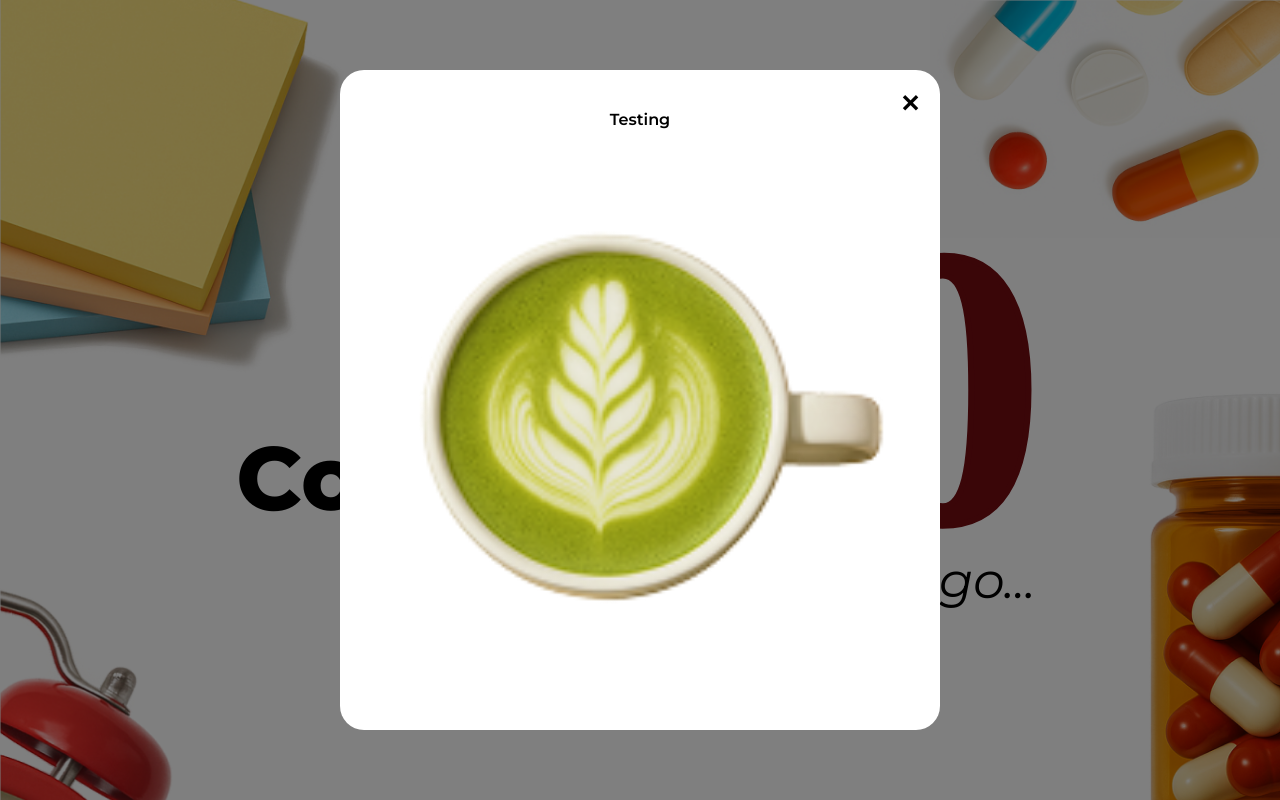
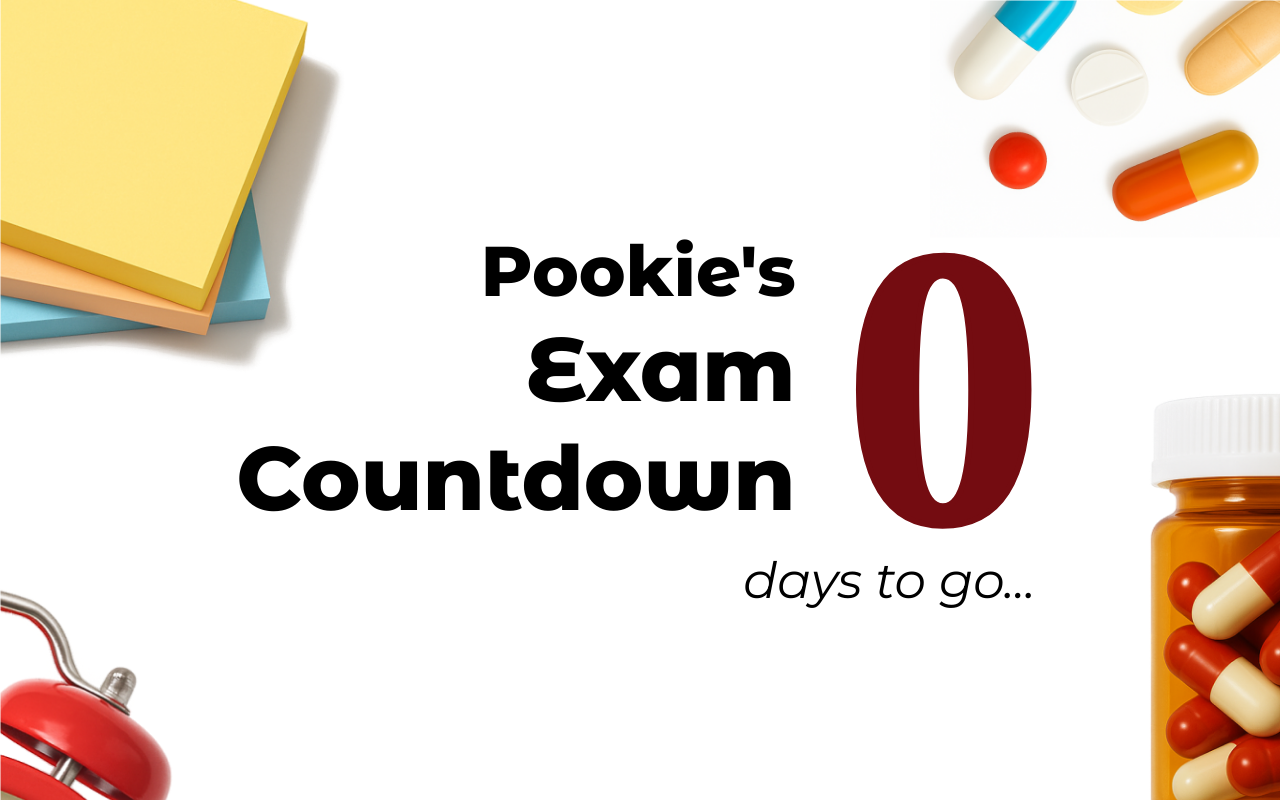
Before and after one commit to cherryliu27/exam-countdown, a React (Vite) app: page / in a window 1280 px wide. Shown: the top 800 px of the page. Built offline with nearby package versions, Linux system fonts and the light colour scheme; a web font is replaced by a local one.

Commit message:
added audio

```diff
--- a/src/assets/components/Calendar.jsx
+++ b/src/assets/components/Calendar.jsx
@@ -12,10 +12,10 @@ import { useState } from "react";
 
 export default function Calendar() {
   const [prizes, setPrizes] = useState(Prizes);
-  const [isModalOpen, setIsModalOpen] = useState(true);
+  const [isModalOpen, setIsModalOpen] = useState(false);
   const [modalContent, setModalContent] = useState({
-    modalMessage: "Testing",
-    modalImage: "/images/matcha-latte.png",
+    modalMessage: "",
+    modalImage: "",
     modalVideo: "",
     modalAudio: "",
   });
@@ -38,6 +38,7 @@ export default function Calendar() {
           modalMessage: clickedPrize.modalMessage,
           modalImage: clickedPrize.modalImage ? clickedPrize.modalImage : null,
           modalVideo: clickedPrize.modalVideo ? clickedPrize.modalVideo : null,
+          modalAudio: clickedPrize.modalAudio ? clickedPrize.modalAudio : null,
         });
         setIsModalOpen(true);
       }, 2500);
@@ -110,9 +111,7 @@ export default function Calendar() {
             </button>
             <div
               className={`modal-content ${
-                modalContent.modalImage ||
-                modalContent.modalVideo ||
-                modalContent.modalAudio
+                modalContent.modalImage || modalContent.modalVideo
                   ? "has-image"
                   : "no-image"
               }`}
@@ -131,8 +130,8 @@ export default function Calendar() {
                 </video>
               ) : null}
               {modalContent.modalAudio ? (
-                <audio width="100%" controls>
-                  <source src={modalContent.modalVideo} type="audio/mpeg" />
+                <audio controls>
+                  <source src={modalContent.modalAudio} type="audio/ogg" />
                 </audio>
               ) : null}
             </div>
--- a/src/prizes.js
+++ b/src/prizes.js
@@ -8,8 +8,9 @@ const prizes = [
     includesModal: true,
     modalMessage: "Hihihihihi",
     // modalImage: "/images/giftest.GIF",
-    modalImage: ["/images/me2.jpg", "/images/me1.jpg"],
+    // modalImage: ["/images/me2.jpg", "/images/me1.jpg"],
     // modalVideo: "/images/test2.MP4",
+    modalAudio: "/images/audio.ogg",
   },
   {
     id: 2,
```
Also changed, not shown: 1 other file (tests, documents, lock files or other folders).
